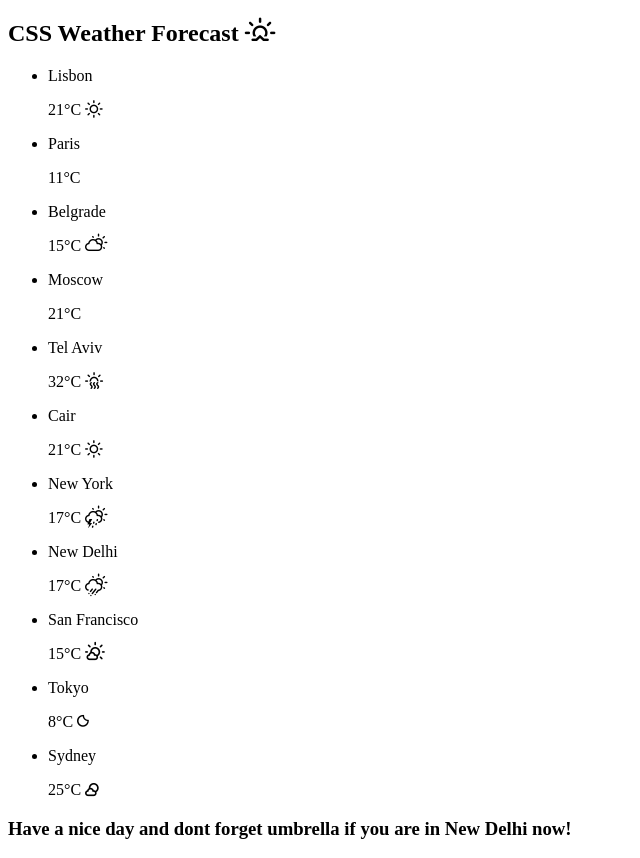
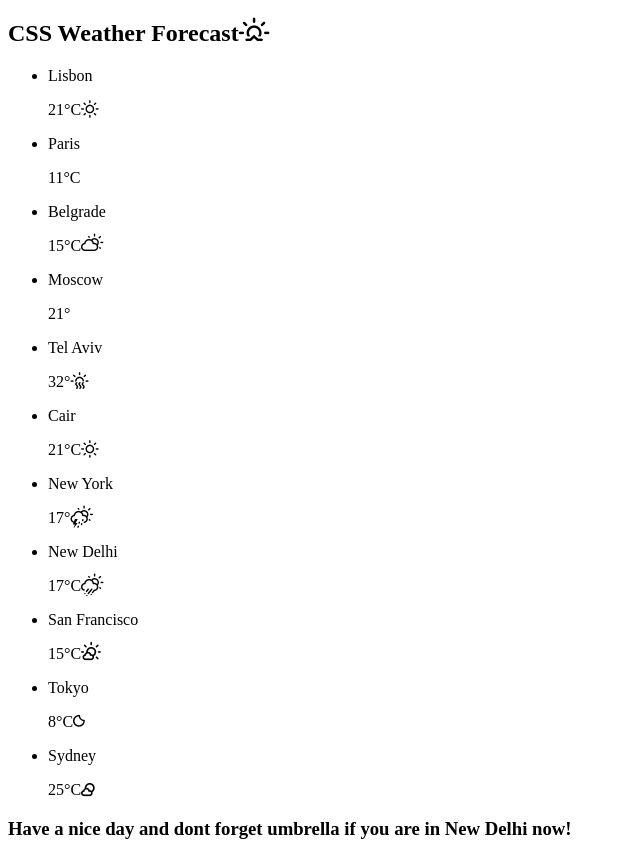
Before and after one commit to SerdiukArtem/weather, a plain HTML site: page index.html in a window 1280 px wide. Shown: the whole page, without its empty margins (0-640 px from the left). Drawn offline with Linux system fonts and the light colour scheme.

Commit message:
change a bit

```diff
--- a/index.html
+++ b/index.html
@@ -9,57 +9,56 @@
   <link rel="stylesheet" href="style.css">
   <link rel="stylesheet" href="icons/weather-icons-master/css/weather-icons.min.css">
   <link rel="stylesheet" href="icons/weather-icons-master/css/weather-icons.css">
-
 </head>
 
 <body>
   <div class="wrapper">
-    <h2>CSS Weather Forecast&nbsp;<i class="wi wi-sunrise"></i></h2>
+    <h2>CSS Weather Forecast<i class="wi wi-sunrise"></i></h2>
     <div class="weather_wrapper">
       <ul>
         <li class="city_1">
           <p>Lisbon</p>
-          <span>21°C&nbsp;<i class="wi wi-day-sunny"></i></span>
+          <span>21°C<i class="wi wi-day-sunny"></i></span>
         </li>
         <li class="city_2">
           <p>Paris</p>
-          <span>11°C&nbsp;<i class="wi wi-night-sleet"></i></span>
+          <span>11°C<i class="wi wi-night-sleet"></i></span>
         </li>
         <li class="city_3">
           <p>Belgrade</p>
-          <span>15°C&nbsp;<i class="wi wi-day-cloudy"></i></span>
+          <span>15°C<i class="wi wi-day-cloudy"></i></span>
         </li>
         <li class="city_4">
           <p>Moscow</p>
-          <span>21°C&nbsp;<i class="wi wi-day-cloudy-high"></i></span>
+          <span>21°<i class="wi wi-day-cloudy-high"></i></span>
         </li>
         <li class="city_5">
           <p>Tel Aviv</p>
-          <span>32°C&nbsp;<i class="wi wi-hot"></i></span>
+          <span>32°<i class="wi wi-hot"></i></span>
         </li>
         <li class="city_6">
           <p>Cair</p>
-          <span>21°C&nbsp;<i class="wi wi-day-sunny"></i></span>
+          <span>21°C<i class="wi wi-day-sunny"></i></span>
         </li>
         <li class="city_7">
           <p>New York</p>
-          <span>17°C&nbsp;<i class="wi wi-day-storm-showers"></i></span>
+          <span>17°<i class="wi wi-day-storm-showers"></i></span>
         </li>
         <li class="city_8">
           <p>New Delhi</p>
-          <span>17°C&nbsp;<i class="wi wi-day-rain-wind"></i></span>
+          <span>17°C<i class="wi wi-day-rain-wind"></i></span>
         </li>
         <li class="city_9">
           <p>San Francisco</p>
-          <span>15°C&nbsp;<i class="wi wi-day-sunny-overcast"></i></span>
+          <span>15°C<i class="wi wi-day-sunny-overcast"></i></span>
         </li>
         <li class="city_10">
           <p>Tokyo</p>
-          <span>8°C&nbsp;<i class="wi wi-night-clear"></i></span>
+          <span>8°C<i class="wi wi-night-clear"></i></span>
         </li>
         <li class="city_11">
           <p>Sydney</p>
-          <span>25°C&nbsp;<i class="wi wi-night-partly-cloudy"></i></span>
+          <span>25°C<i class="wi wi-night-partly-cloudy"></i></span>
         </li>
       </ul>
     </div>
```
